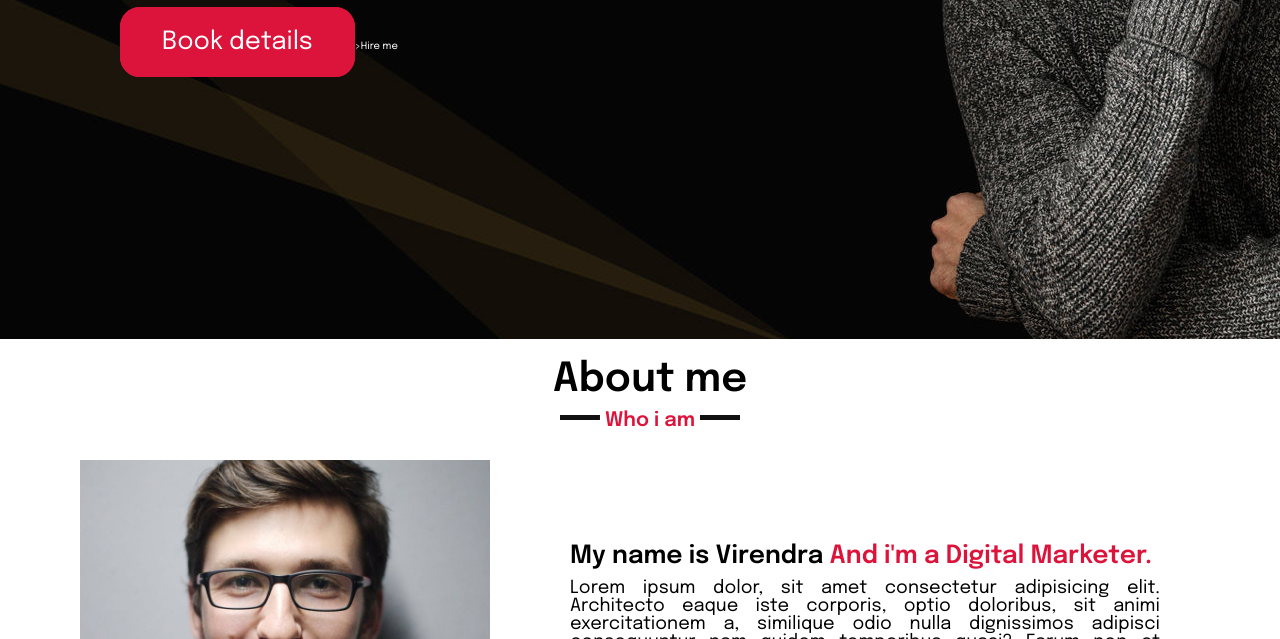
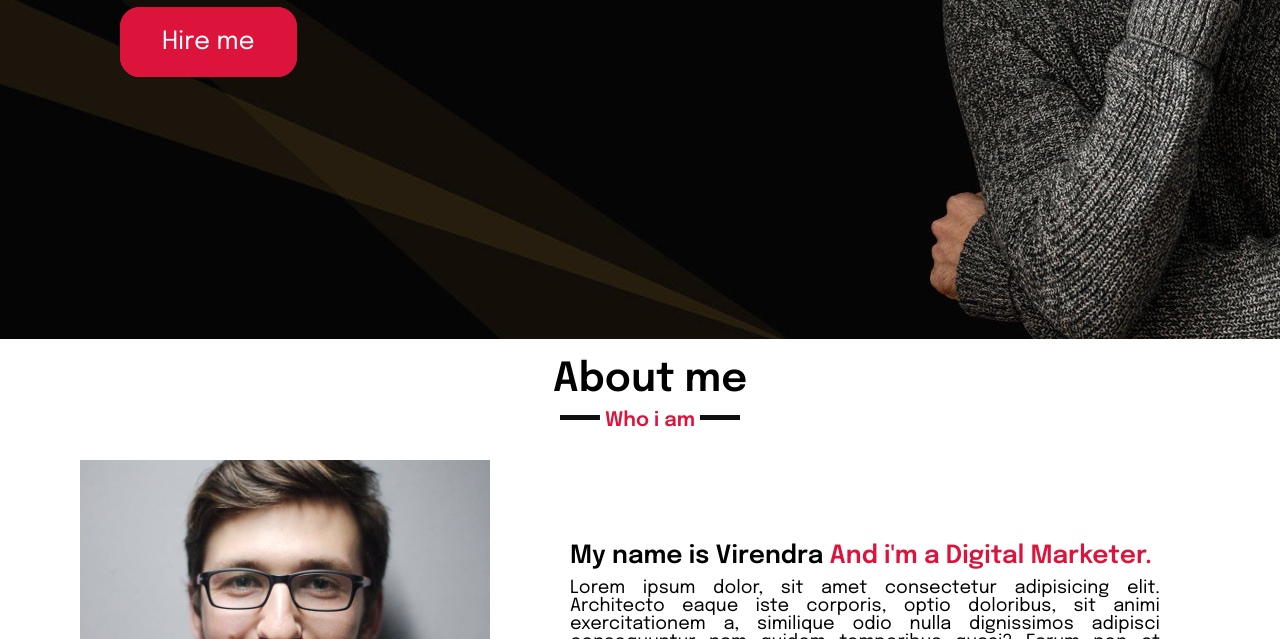
Before and after one commit to dag-bag/Portfolio.github.io, a plain HTML site: page index.html in a window 1280 px wide. Shown: the part 461-1100 px from the top of the page. Drawn offline with nearby package versions, Linux system fonts and the light colour scheme.

Commit message:
Update index.html

```diff
--- a/index.html
+++ b/index.html
@@ -68,7 +68,7 @@
                 'Charges': 100,
                 'bookCategory1': 'Digital Marketing',
                 'bookCategory2': 'Web Developments'
-            });">Book details</a>>Hire me</a>
+            });">Hire me</a>
         </div>
     </section>
 
```
